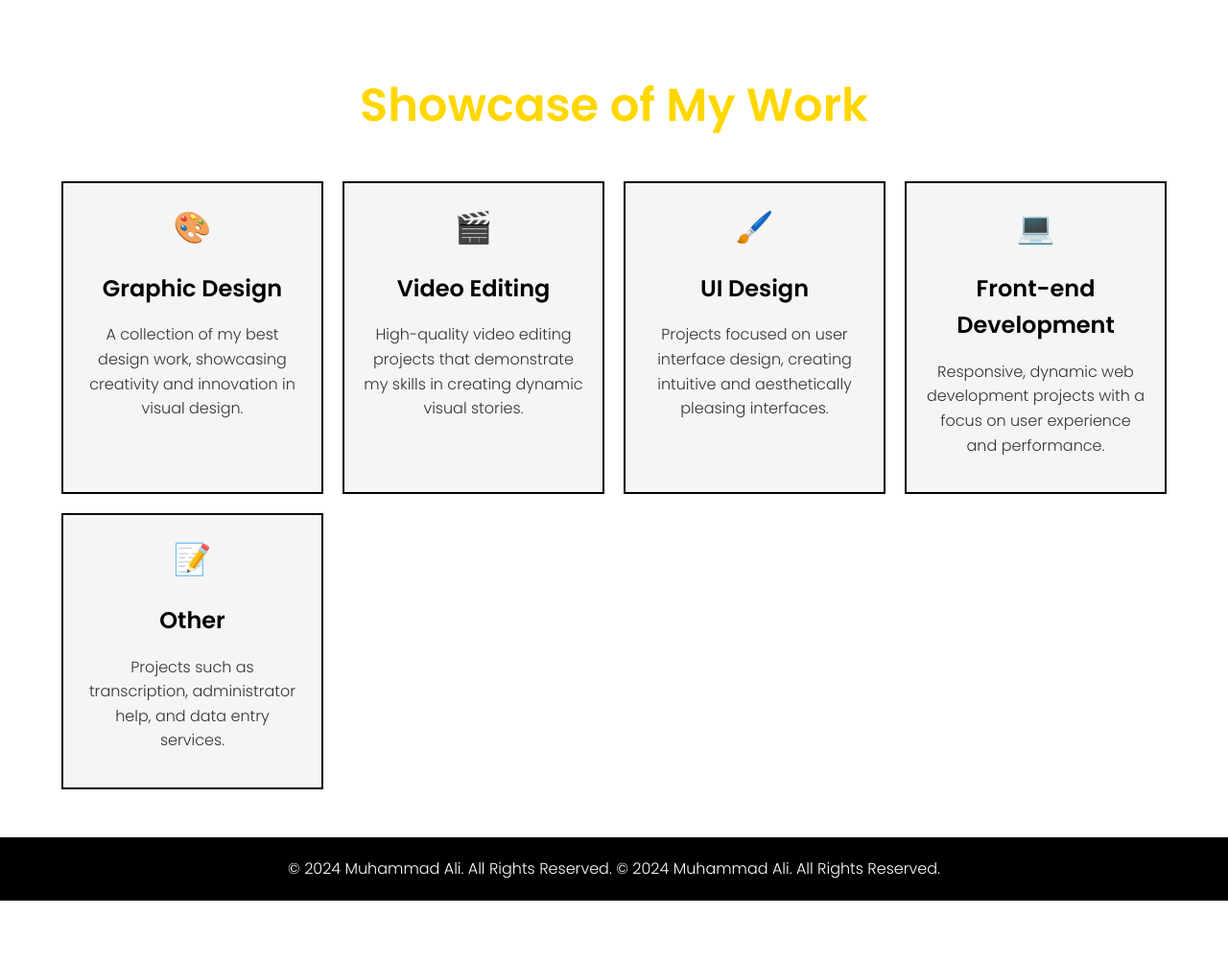
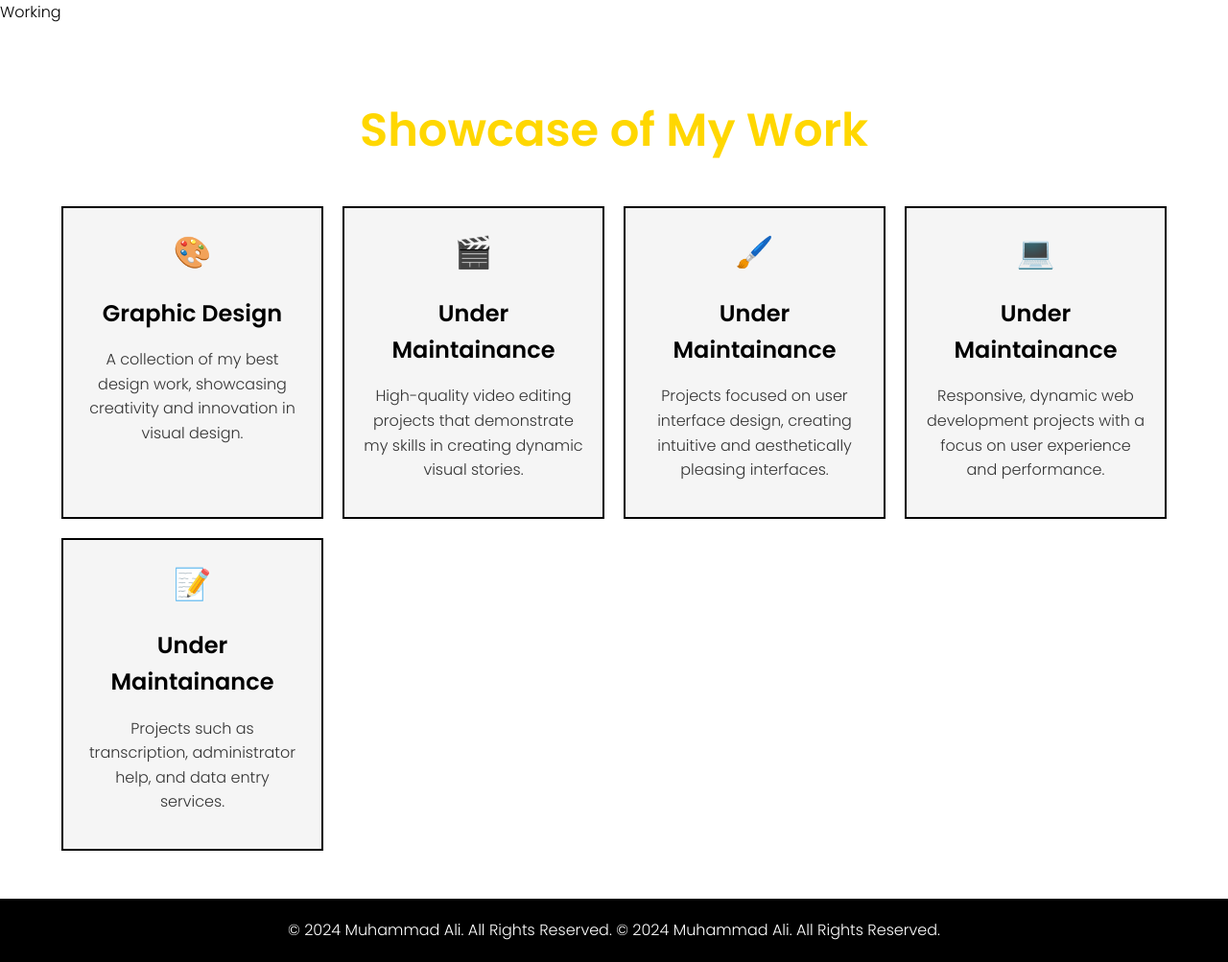
Before and after one commit to rnitealiii/Myportfolio, a plain HTML site: page all-projects.html in a window 1280 px wide. Shown: the whole page at 96% size. Before the commit the page ends 939 px from the top, so only its background shows below. Drawn offline with Linux system fonts and the light colour scheme.

Commit message:
Update all-projects.html

```diff
--- a/all-projects.html
+++ b/all-projects.html
@@ -1,4 +1,4 @@
-<!DOCTYPE html>
+Working<!DOCTYPE html>
 <html lang="en">
 <head>
     <meta charset="UTF-8">
@@ -112,24 +112,24 @@
                 <h2>Graphic Design</h2>
                 <p>A collection of my best design work, showcasing creativity and innovation in visual design.</p>
             </div>
-            <div class="project" onclick="window.location.href='video-editing-work.html'">
+            <div class="project" onclick="window.location.href='graphic-design-work.html'">
                 <div class="project-icon">🎬</div>
-                <h2>Video Editing</h2>
+                <h2>Under Maintainance</h2>
                 <p>High-quality video editing projects that demonstrate my skills in creating dynamic visual stories.</p>
             </div>
-            <div class="project" onclick="window.location.href='ui-design-work.html'">
+            <div class="project" onclick="window.location.href='graphic-design-work.html'">
                 <div class="project-icon">🖌️</div>
-                <h2>UI Design</h2>
+                <h2>Under Maintainance</h2>
                 <p>Projects focused on user interface design, creating intuitive and aesthetically pleasing interfaces.</p>
             </div>
-            <div class="project" onclick="window.location.href='front-end-development-work.html'">
+            <div class="project" onclick="window.location.href='graphic-design-work.html'">
                 <div class="project-icon">💻</div>
-                <h2>Front-end Development</h2>
+                <h2>Under Maintainance</h2>
                 <p>Responsive, dynamic web development projects with a focus on user experience and performance.</p>
             </div>
-            <div class="project" onclick="window.location.href='other-work.html'">
+            <div class="project" onclick="window.location.href='graphic-design-work.html'">
                 <div class="project-icon">📝</div>
-                <h2>Other</h2>
+                <h2>Under Maintainance</h2>
                 <p>Projects such as transcription, administrator help, and data entry services.</p>
             </div>
         </div>
```
